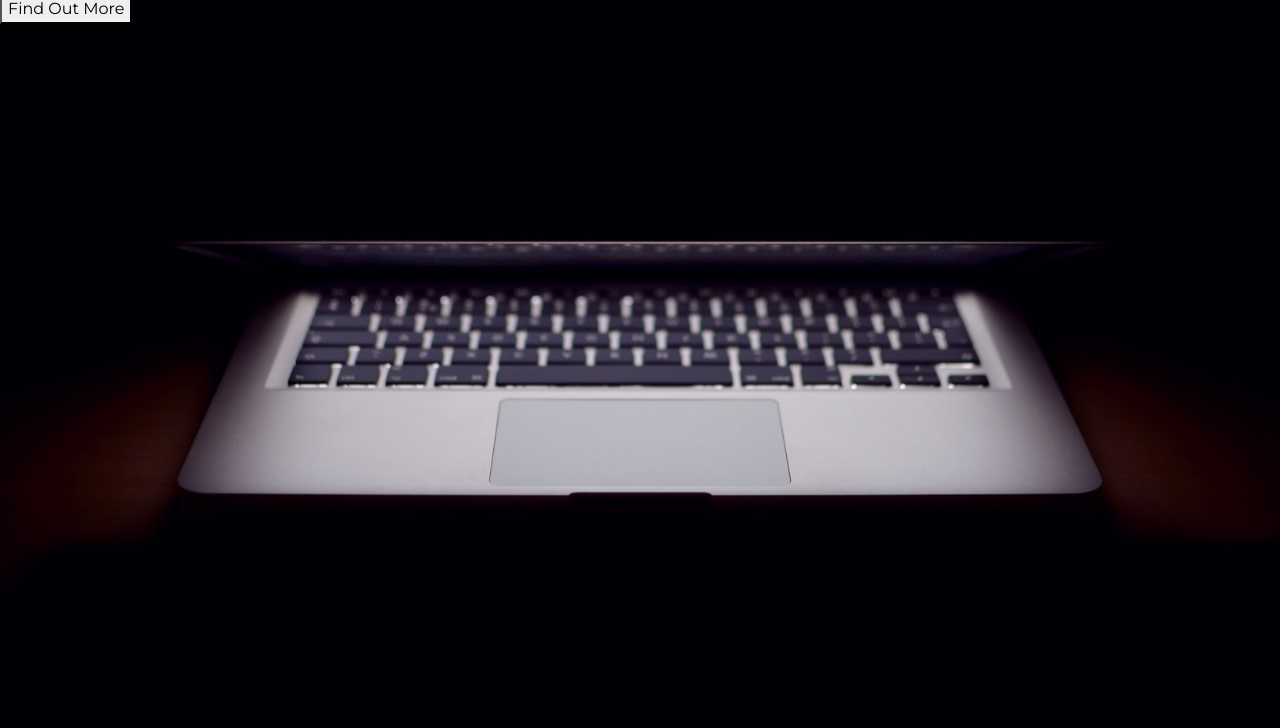
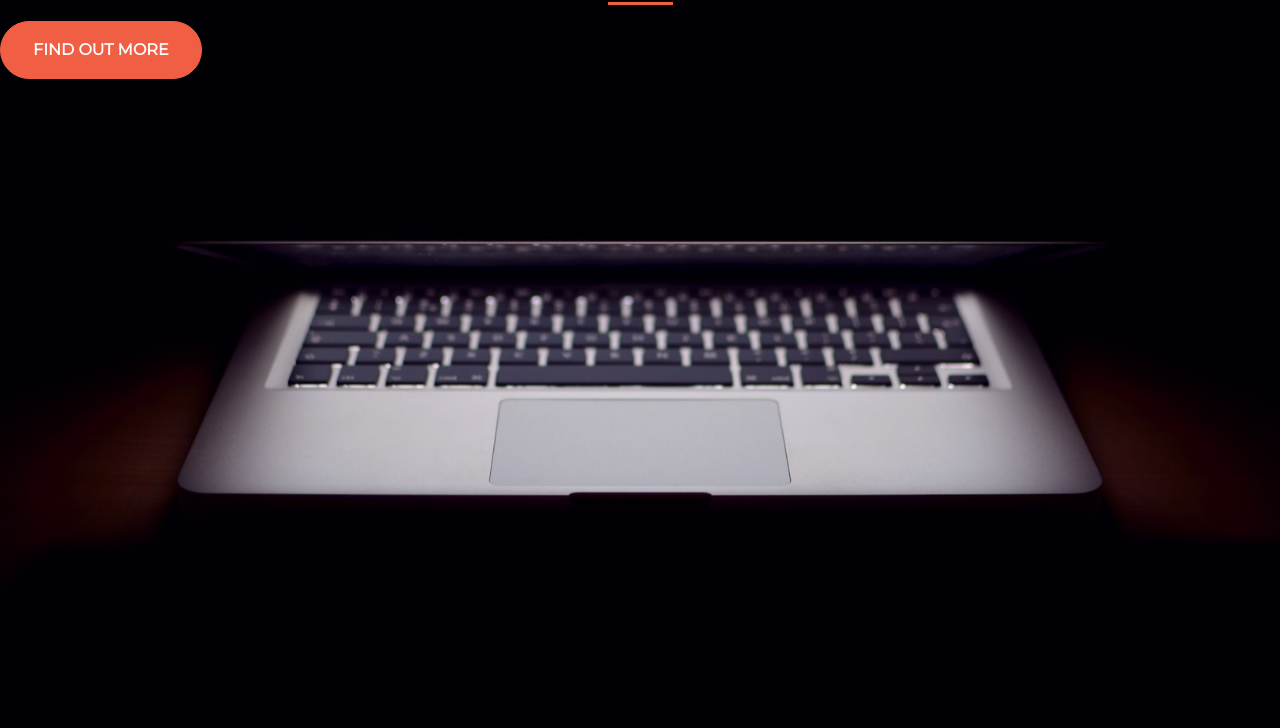
Before and after one commit to bretmorin/html-journey-notes, a plain HTML site: page bootstrap-test/index.html in a window 1280 px wide. Shown: the part 72-800 px from the top of the page. Drawn offline with nearby package versions, Linux system fonts and the light colour scheme.

Commit message:
bootstrap

```diff
--- a/bootstrap-test/index.html
+++ b/bootstrap-test/index.html
@@ -15,7 +15,8 @@
     <link rel="stylesheet" type="text/css" href="style.css">
   </head>
   <body>
-    <h1><strong>THE BIGGEST STARTUP EVENT OF THE YEAR</strong></h1>
-    <button>Find Out More</button>
+    <h1 class="text-uppercase"><strong>The biggest startup event of the year</strong></h1>
+    <hr>
+    <button class="btn btn-primary btn-xl">Find Out More</button>
   </body>
 </html>
--- a/bootstrap-test/style.css
+++ b/bootstrap-test/style.css
@@ -14,3 +14,32 @@ h1 {
   color: #e2dbdb;
   font-size: 3rem;
 }
+
+hr {
+  border-color: #f05f44;
+  border-width: 3px;
+  max-width: 65px;
+}
+
+.btn {
+  font-weight: 700;
+  border-radius: 300px;
+  text-transform: uppercase;
+  background-color: #f05F44;
+  border-color: #f05F44;
+  padding: 1rem 2rem;
+}
+
+.btn-primary:hover{
+  background-color: #ee4b08;
+  border-color: #f05F44;
+  border-width: 4px;
+}
+
+/* .btm-primary {
+  background-color: #f05F44;
+}
+
+.btn-xl {
+  padding: 1rem 2rem;
+} */
```
Also changed, not shown: 1 other file.
